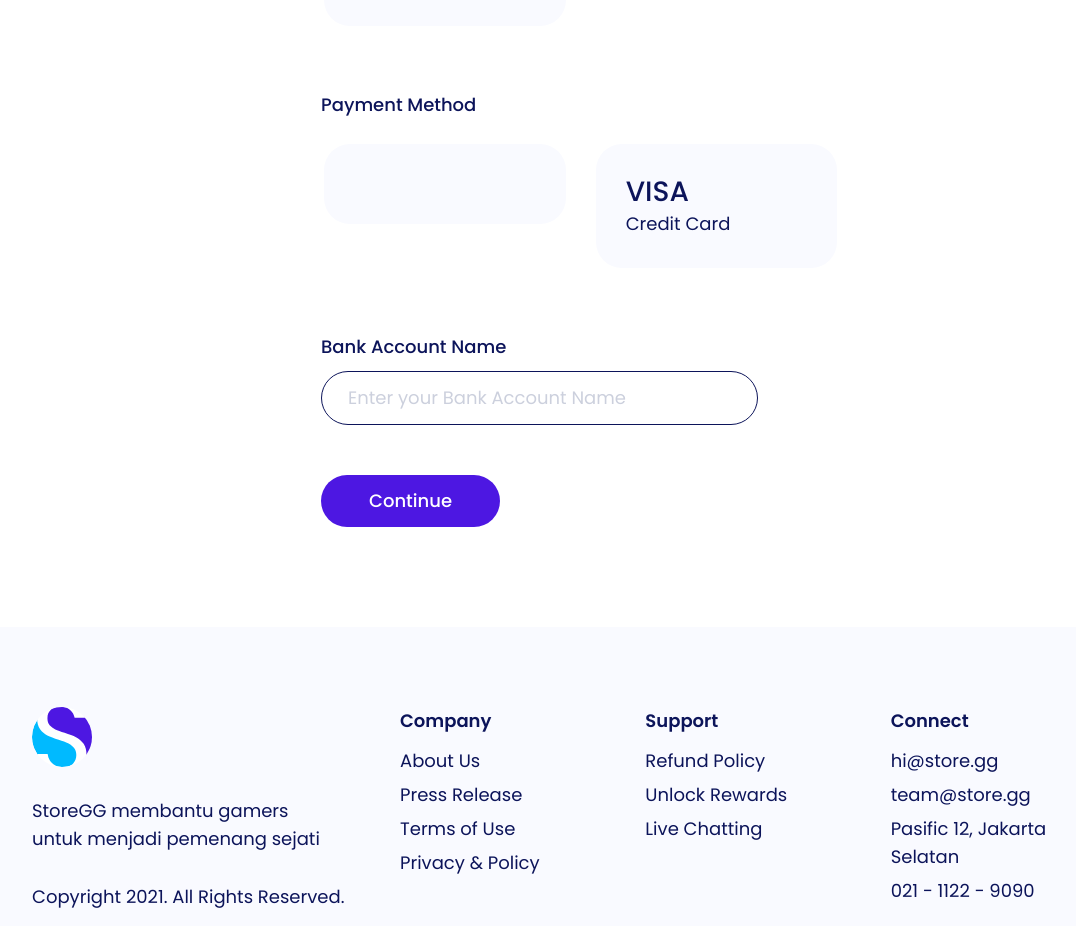
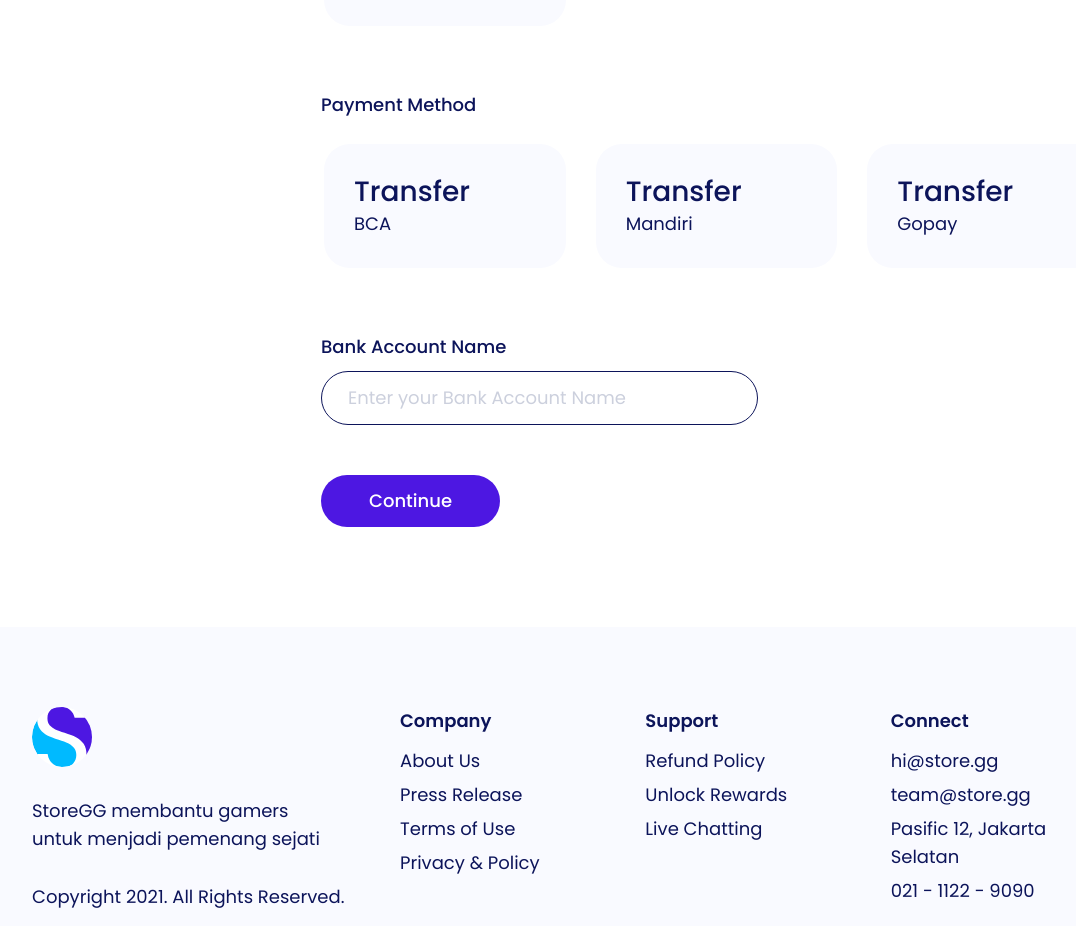
Before and after one commit to renesdwir/renes-store, a Next.js app: page /detail/1 in a window 1280 px wide. Shown: the part 780-1706 px from the top of the page, without its empty margins (68-1144 px from the left). Built offline with nearby package versions, Linux system fonts and the light colour scheme; no server answers.

Commit message:
add props payment item

```diff
--- a/components/sections/TopUpForm/index.tsx
+++ b/components/sections/TopUpForm/index.tsx
@@ -43,42 +43,10 @@
         </p>
         <fieldset id="paymentMethod">
           <div className="row justify-content-between">
-            <PaymentItem />
-            <label
-              className="col-lg-4 col-sm-6 ps-md-15 pe-md-15 pt-md-15 pb-md-15 pt-10 pb-10"
-              htmlFor="visa"
-            >
-              <input
-                className="d-none"
-                type="radio"
-                id="visa"
-                name="paymentMethod"
-                value="visa"
-              />
-              <div className="detail-card">
-                <div className="d-flex justify-content-between">
-                  <p className="text-3xl color-palette-1 fw-medium m-0">VISA</p>
-                  <svg
-                    id="icon-check"
-                    width="20"
-                    height="20"
-                    viewBox="0 0 20 20"
-                    fill="none"
-                    xmlns="http://www.w3.org/2000/svg"
-                  >
-                    <circle cx="10" cy="10" r="10" fill="#CDF1FF" />
-                    <path
-                      d="M5.83301 10L8.46459 12.5L14.1663 7.5"
-                      stroke="#00BAFF"
-                      stroke-width="2"
-                      stroke-linecap="round"
-                      stroke-linejoin="round"
-                    />
-                  </svg>
-                </div>
-                <p className="text-lg color-palette-1 m-0">Credit Card</p>
-              </div>
-            </label>
+            <PaymentItem bankId="123" type="Transfer" name="BCA" />
+            <PaymentItem bankId="1223" type="Transfer" name="Mandiri" />
+            <PaymentItem bankId="1323" type="Transfer" name="Gopay" />
+
             <div className="col-lg-4 col-sm-6"></div>
           </div>
         </fieldset>
```
